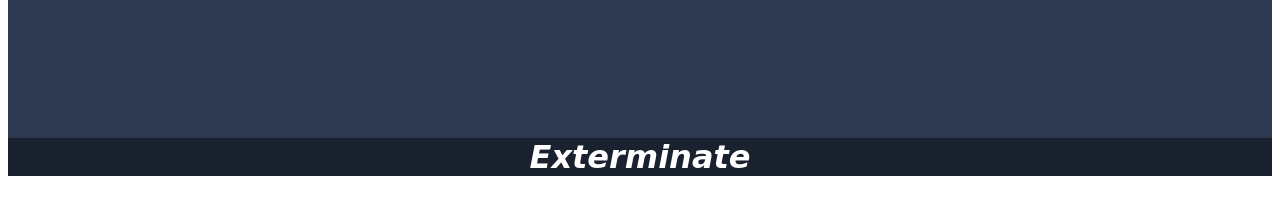
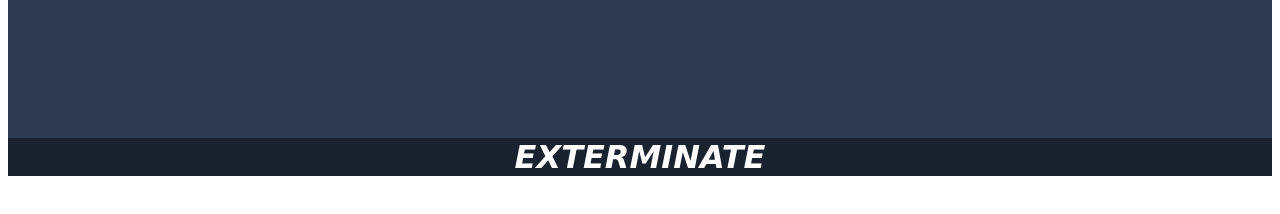
Before and after one commit to cassandrabarbe/assignment-6, a plain HTML site: page index.html in a window 1280 px wide. Shown: the part 110-324 px from the top of the page. Drawn offline with Linux system fonts and the light colour scheme; a web font is replaced by a local one.

Commit message:
Finished-Changed h1 text

```diff
--- a/index.html
+++ b/index.html
@@ -19,6 +19,6 @@
 
 </header>
 
-<h1> Exterminate </h1>
+<h1> EXTERMINATE </h1>
 
 </html>
```
